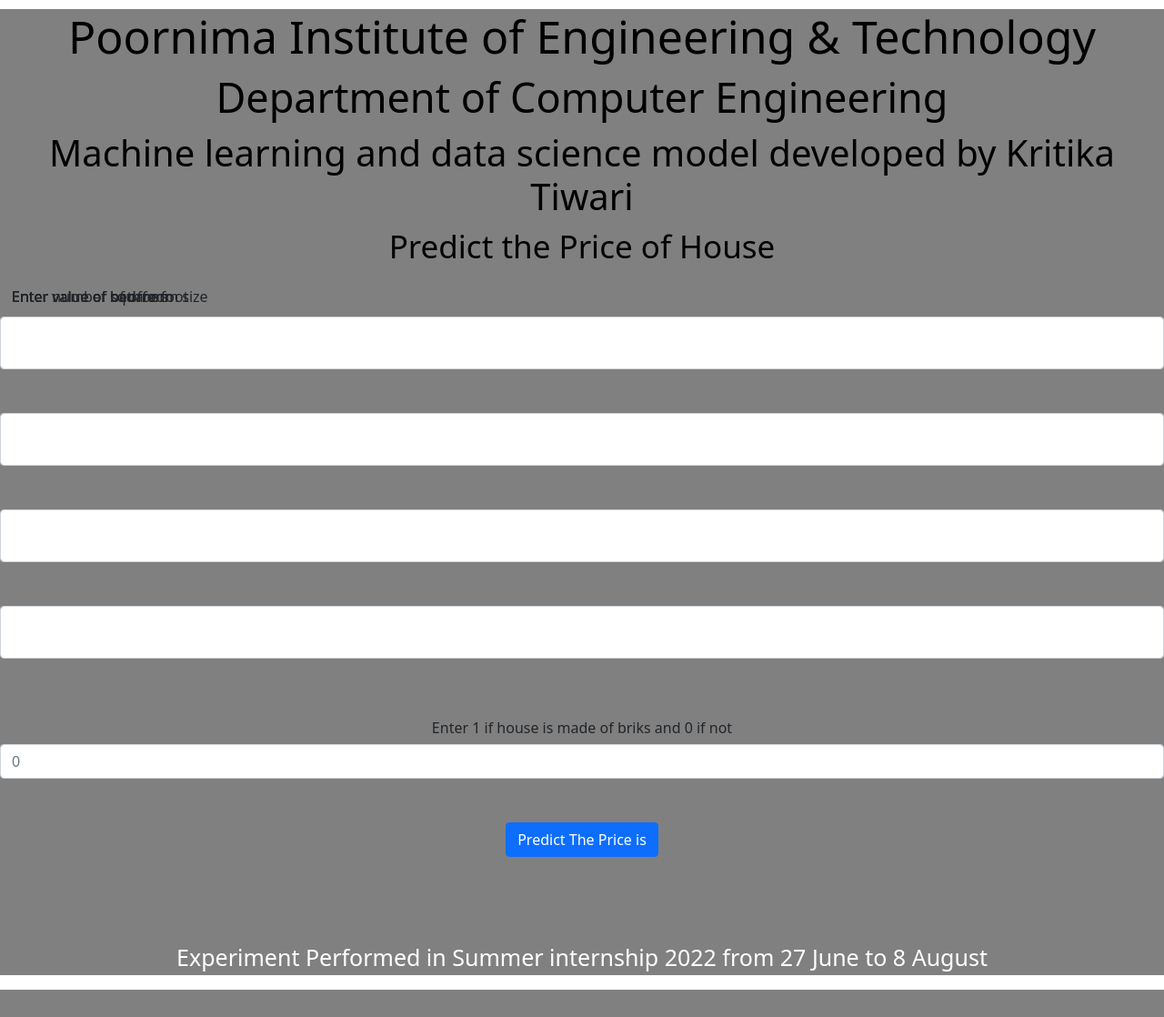
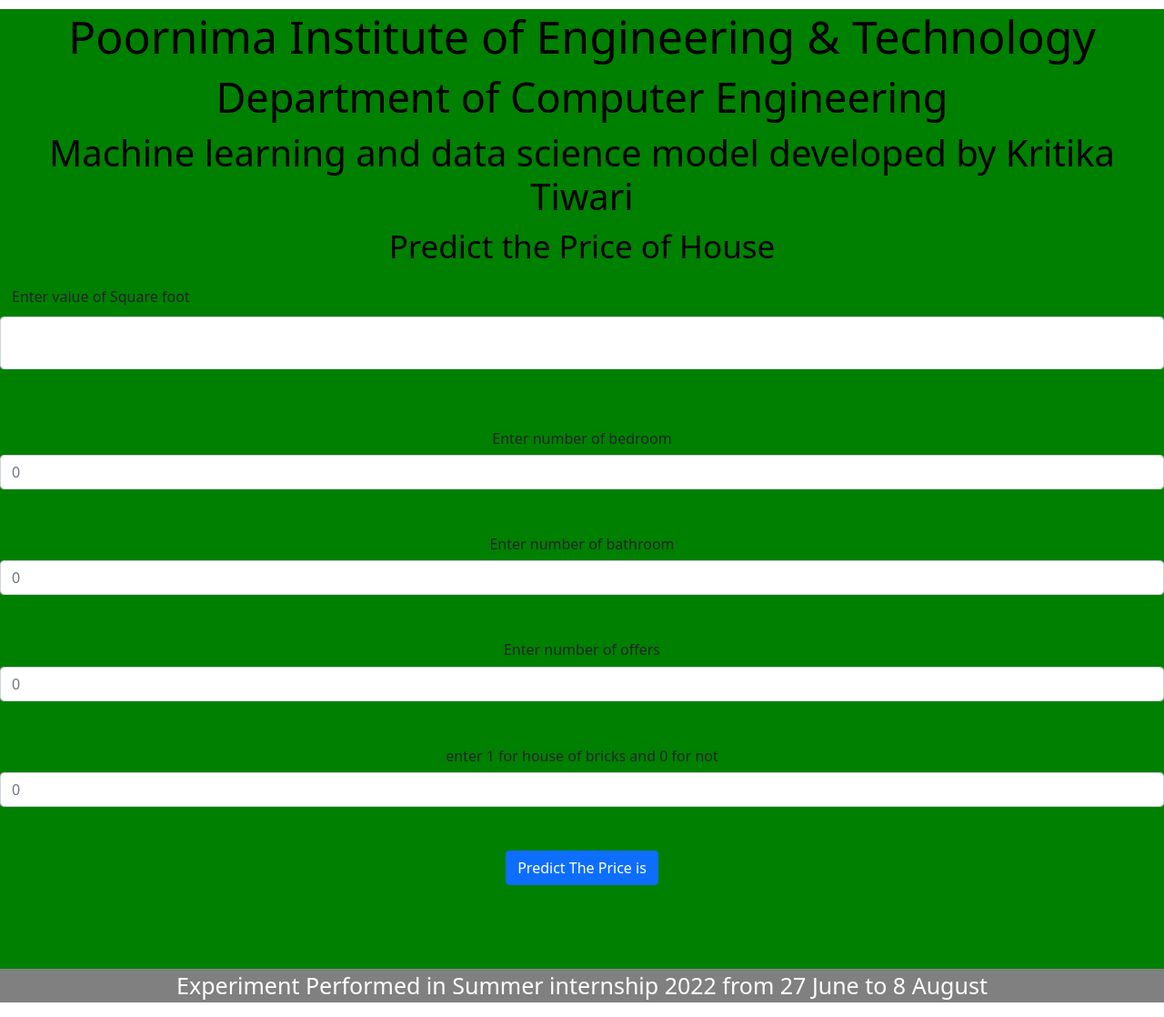
Before and after one commit to KritikaTiwari/house_project2, a Flask app: page / in a window 1280 px wide. Shown: the whole page at 91% size. Before the commit the page ends 1088 px from the top, so only its background shows below. Run offline with Flask 2, Linux system fonts and the light colour scheme; parts of the project's set-up code (start-up, migrations or seed data) failed here and were passed over.

Commit message:
Update index.html

```diff
--- a/templates/index.html
+++ b/templates/index.html
@@ -19,7 +19,7 @@
 </head>
 <body>
 
-<div class="" style="background-color:gray;" >
+<div class="" style="background-color:green;" >
 <div class="clearfix">
 
 <div class="col-md-12">
@@ -38,35 +38,31 @@
 <br>
 
 <input type="number" class="form-control" id="exp" name="exp" step="any" min="0" max="100" placeholder="0" required="required">
-<label for="floatingInput"><h6>Enter value of square foot</h6></label>
+<label for="floatingInput"><h6>Enter value of Square foot </h6></label>
+</div>
 <br>
 <br>
-
-<label for="floatingInput"><h6>Enter value of bedroom</h6></label>
+<label for="floatingInput"><h6>Enter number of bedroom</h6></label>
 <input type="number" class="form-control" id="exp1" name="exp1" step="any" min="0" max="100" placeholder="0" required="required">
 
 
 <br>
 <br>
-
-<label for="floatingInput"><h6>Enter value of bathroom size</h6></label>
+<label for="floatingInput"><h6>Enter number of bathroom </h6></label>
 <input type="number" class="form-control" id="exp2" name="exp2" step="any" min="0" max="100" placeholder="0" required="required">
 
 
 <br>
 <br>
-
-<label for="floatingInput"><h6>Enter number of offers </h6></label>
+<label for="floatingInput"><h6>Enter number of offers</h6></label>
 <input type="number" class="form-control" id="exp3" name="exp3" step="any" min="0" max="100" placeholder="0" required="required">
 
-
-</div>
 <br>
 <br>
 
 
-<label for="floatingInput"><h6>Enter 1 if house is made of briks and 0 if not</h6></label>
-<input type="number" class="form-control" id="exp4" name="exp4" step="any" min="0" max="2" placeholder="0" required="required">
+<label for="floatingInput"><h6>enter 1 for house of bricks and 0 for not</h6></label>
+<input type="number" class="form-control" id="exp4" name="exp4" step="any" min="0" max="100" placeholder="0" required="required">
 <br>
 <br>
 <button type="submit" class="btn btn-primary btn-block btn-large">Predict The Price is </button>
```
